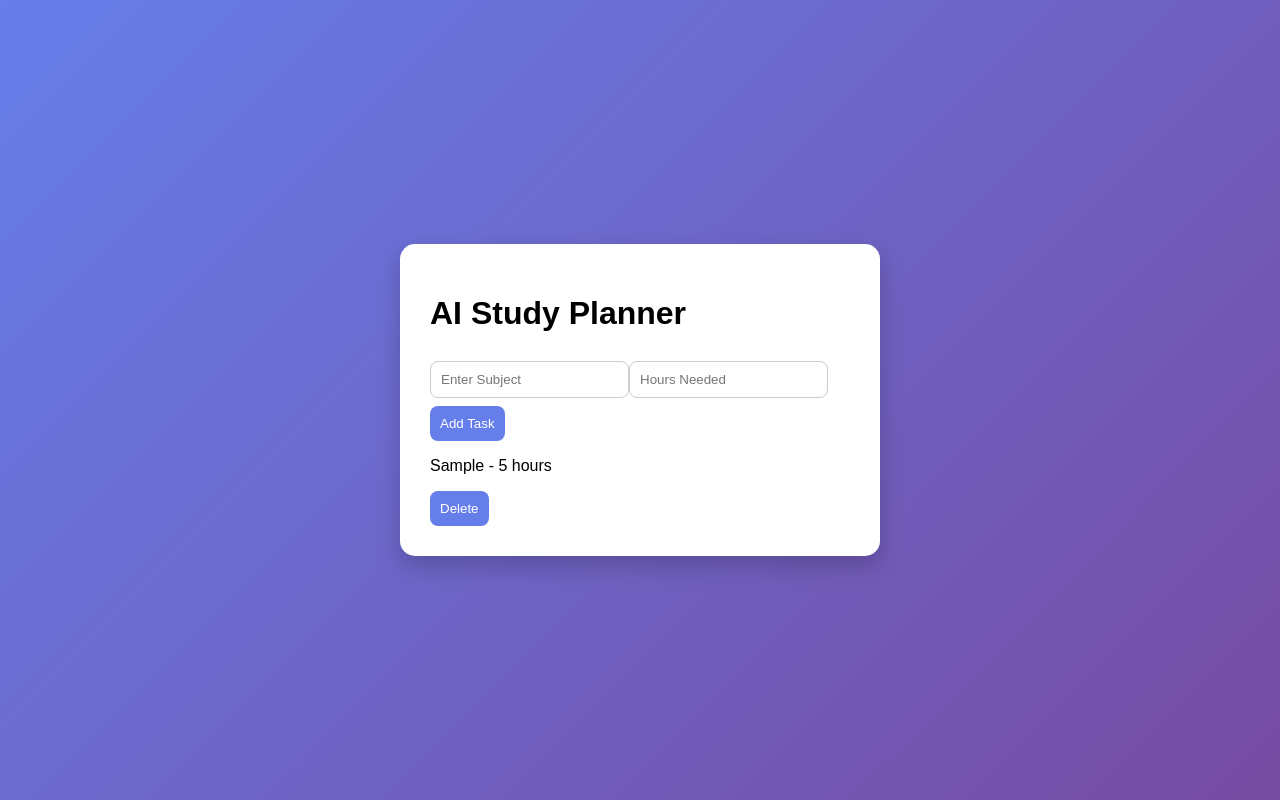
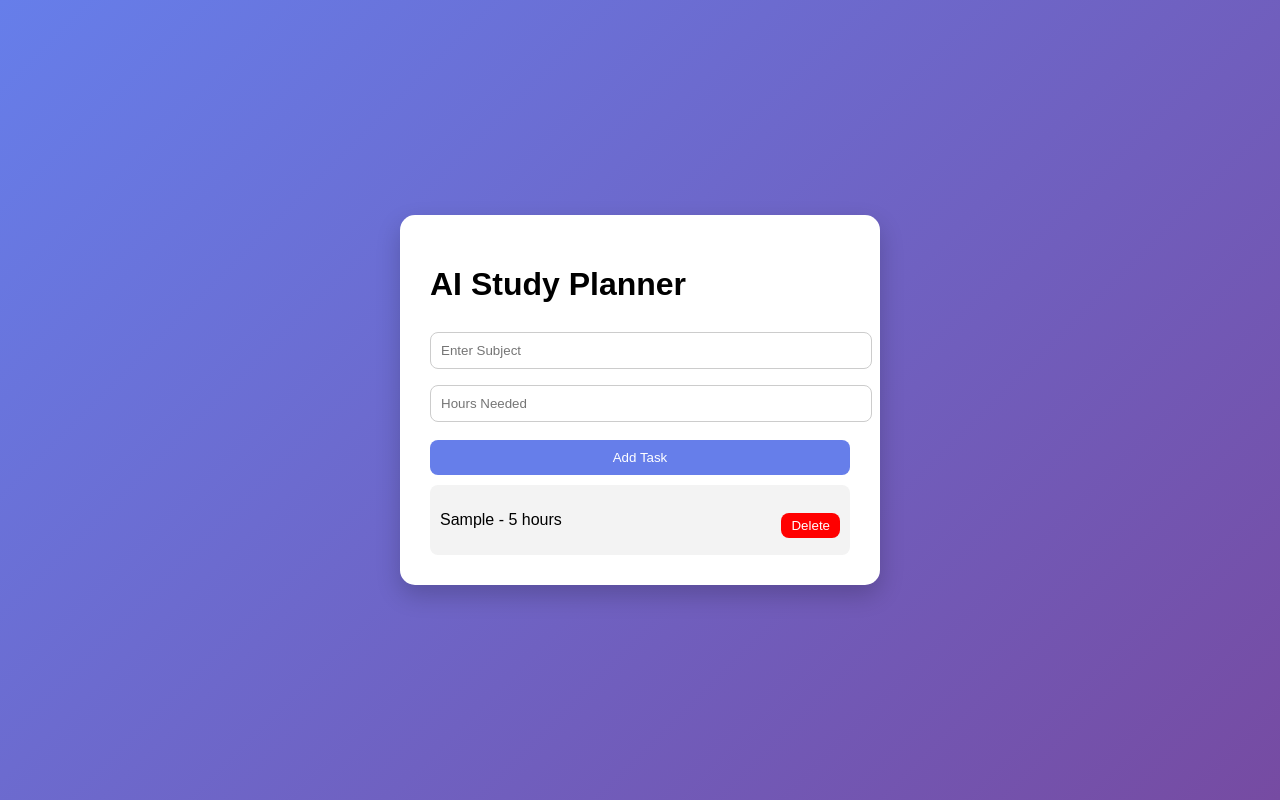
Before and after one commit to ManavVaishnani0/AI-Study-Planner, a React (Vite) app in the folder ai-study-planner/: page / in a window 1280 px wide. Both pictures are taken after typing "Sample", "5" into the empty fields and a click on the button "Add Task". Built offline with nearby package versions, Linux system fonts and the light colour scheme.

Commit message:
Improved UI layout and styling

```diff
--- a/ai-study-planner/src/App.jsx
+++ b/ai-study-planner/src/App.jsx
@@ -28,12 +28,14 @@ function App() {
   };
 
   return (
-    <div className="container">
+  <div className="app-container">
+    <div className="card">
       <h1>AI Study Planner</h1>
 
       <TaskForm addTask={addTask} />
       <TaskList tasks={tasks} deleteTask={deleteTask} />
     </div>
+  </div>
   );
 }
 
--- a/ai-study-planner/src/components/TaskItem.jsx
+++ b/ai-study-planner/src/components/TaskItem.jsx
@@ -1,6 +1,6 @@
 function TaskItem({ name, hours, deleteTask }) {
   return (
-    <div>
+    <div className="task-item">
       <p>{name} - {hours} hours</p>
       <button onClick={deleteTask}>Delete</button>
     </div>
--- a/ai-study-planner/src/index.css
+++ b/ai-study-planner/src/index.css
@@ -2,13 +2,17 @@ body {
   margin: 0;
   font-family: Arial, sans-serif;
   background: linear-gradient(135deg, #667eea, #764ba2);
+}
+
+.app-container {
   display: flex;
   justify-content: center;
   align-items: center;
   height: 100vh;
 }
 
-.container {
+/* Card UI */
+.card {
   background: white;
   padding: 30px;
   width: 420px;
@@ -16,9 +20,11 @@ body {
   box-shadow: 0 10px 25px rgba(0,0,0,0.2);
 }
 
+/* Form layout */
 input {
   padding: 10px;
   margin: 8px 0;
+  width: 100%;
   border-radius: 8px;
   border: 1px solid #ccc;
 }
@@ -30,11 +36,27 @@ button {
   background: #667eea;
   color: white;
   cursor: pointer;
+  width: 100%;
+  margin-top: 10px;
 }
 
-li {
+button:hover {
+  background: #5563c1;
+}
+
+/* Task items */
+.task-item {
+  display: flex;
+  justify-content: space-between;
   background: #f3f3f3;
-    padding: 8px;
-    margin-top: 8px;
+  padding: 10px;
+  margin-top: 10px;
   border-radius: 8px;
+  align-items: center;
 }
+
+.task-item button {
+  width: auto;
+  padding: 5px 10px;
+  background: red;
+}
```
Lines whose indentation alone changed are shown as unchanged.
